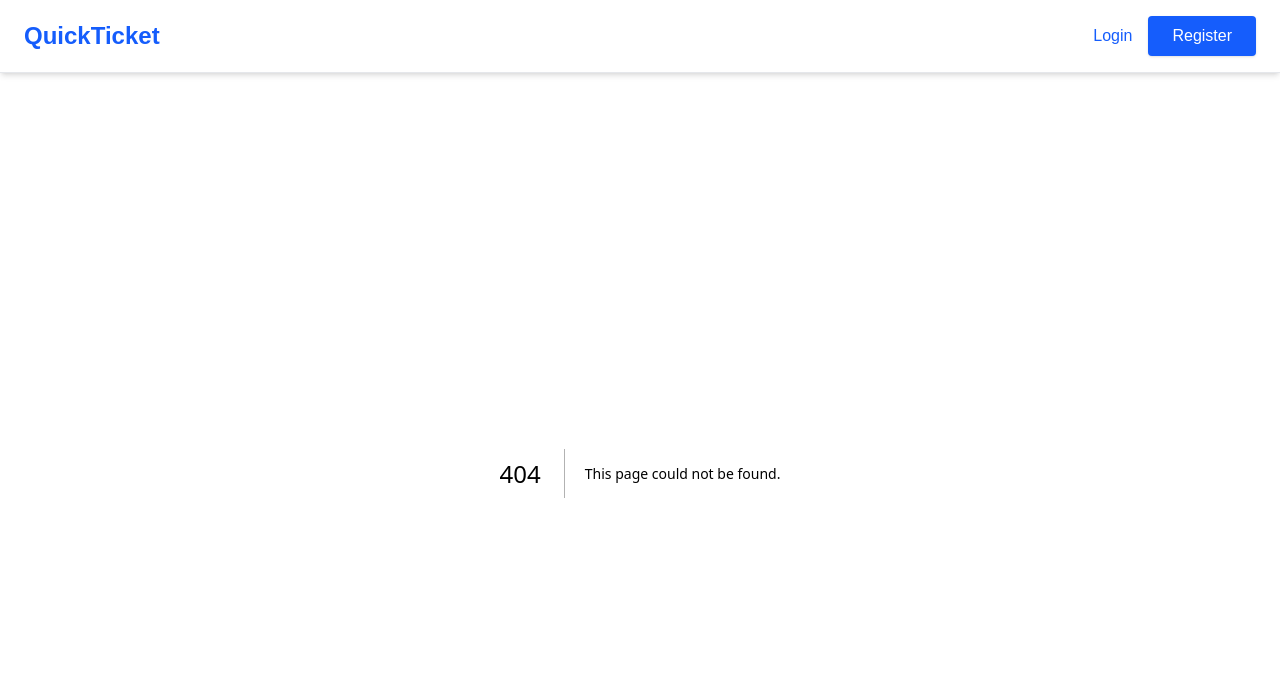
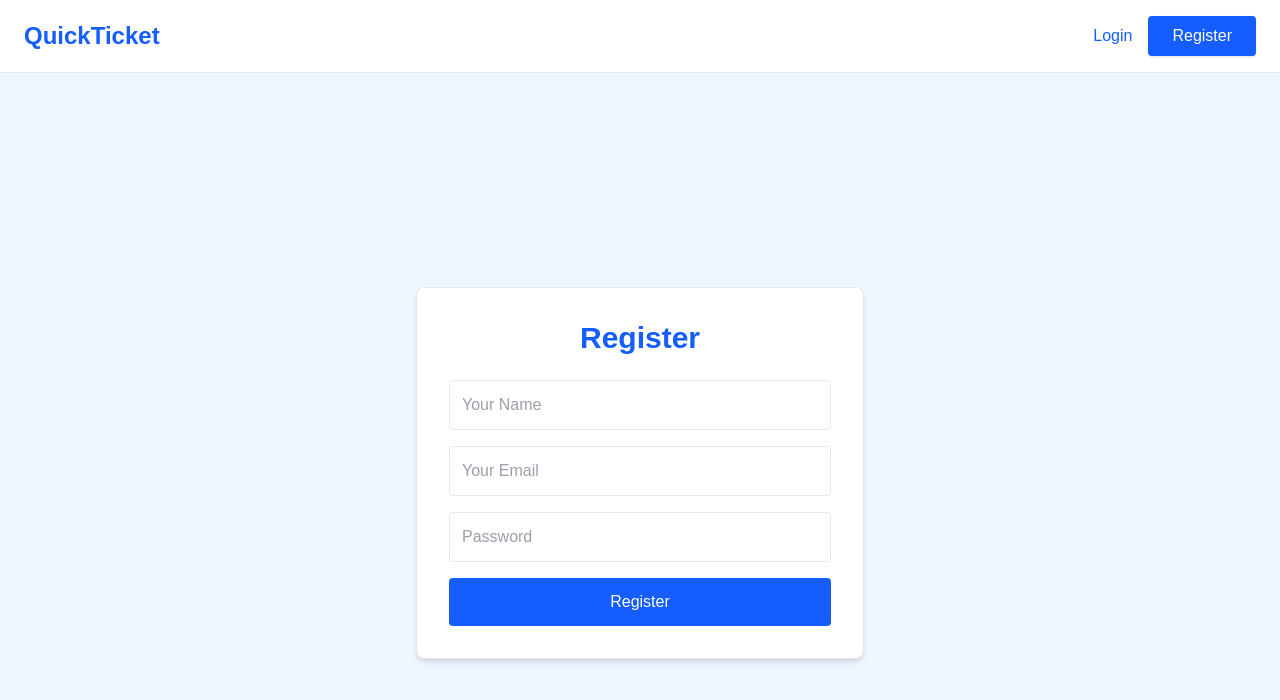
Before and after one commit to mehanna/SupportTicketingSystem, a Next.js app in the folder support-tickets/: page /register in a window 1280 px wide. Before the commit this address had no page. Shown: the top 700 px of the page. Built offline with nearby package versions, Linux system fonts and the light colour scheme; no server answers.

Commit message:
Adding the register UI

```diff
--- /dev/null
+++ b/support-tickets/app/(auth)/register/page.tsx
@@ -0,0 +1,7 @@
+import RegisterForm from './register-form';
+
+const RegisterPage = () => {
+  return <RegisterForm />;
+};
+
+export default RegisterPage;
--- /dev/null
+++ b/support-tickets/app/(auth)/register/register-form.tsx
@@ -0,0 +1,72 @@
+'use client';
+
+import { useActionState, useEffect } from 'react';
+import { toast } from 'sonner';
+import { useRouter } from 'next/navigation';
+import { registerUser } from '@/actions/auth.actions';
+
+const RegisterForm = () => {
+  const router = useRouter();
+
+  const initialState = {
+    success: false,
+    message: '',
+  };
+
+  const [state, formAction] = useActionState(registerUser, initialState);
+
+  useEffect(() => {
+    if (state.success) {
+      toast.success('Registration successful!');
+      router.push('/tickets');
+      router.refresh();
+    } else if (state.message) {
+      toast.error(state.message);
+    }
+  }, [state, router]);
+
+  return (
+    <div className='min-h-screen flex items-center justify-center bg-blue-50 px-4'>
+      <div className='w-full max-w-md bg-white shadow-md rounded-lg p-8 border border-gray-200'>
+        <h1 className='text-3xl font-bold mb-6 text-center text-blue-600'>
+          Register
+        </h1>
+
+        <form action={formAction} className='space-y-4 text-gray-700'>
+          <input
+            className='w-full border border-gray-200 p-3 rounded focus:outline-none focus:ring-2 focus:ring-blue-400'
+            type='text'
+            name='name'
+            placeholder='Your Name'
+            autoComplete='name'
+            required
+          />
+          <input
+            className='w-full border border-gray-200 p-3 rounded focus:outline-none focus:ring-2 focus:ring-blue-400'
+            type='email'
+            name='email'
+            placeholder='Your Email'
+            autoComplete='email'
+            required
+          />
+          <input
+            className='w-full border border-gray-200 p-3 rounded focus:outline-none focus:ring-2 focus:ring-blue-400'
+            type='password'
+            name='password'
+            placeholder='Password'
+            autoComplete='new-password'
+            required
+          />
+          <button
+            className='w-full bg-blue-600 text-white p-3 rounded hover:bg-blue-700 transition disabled:opacity-50'
+            type='submit'
+          >
+            Register
+          </button>
+        </form>
+      </div>
+    </div>
+  );
+};
+
+export default RegisterForm;
```
